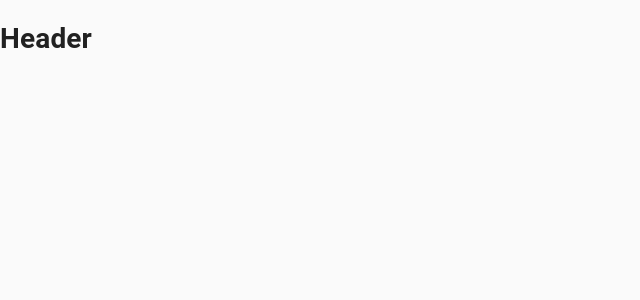
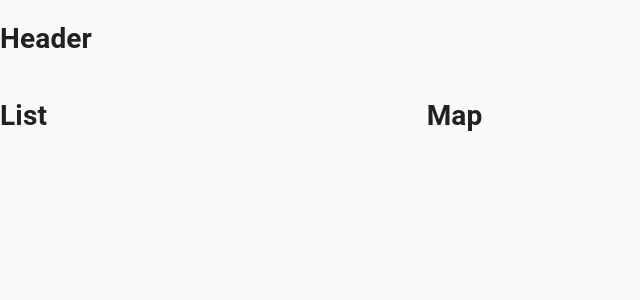
Before and after one commit to zenidith/react-travel-advisor, a React (Create React App) app: page / in a window 1280 px wide. Shown: the top 300 px of the page, without its empty margins (0-640 px from the left). Built offline with nearby package versions, Linux system fonts and the light colour scheme.

Commit message:
set up the list and maps basics in app.js

```diff
--- a/src/App.js
+++ b/src/App.js
@@ -11,7 +11,12 @@
             <CssBaseline />
             <Header />
             <Grid container spacing={3} style={{ width: '100%' }}>
-
+                <Grid item xs={12} md={4}>
+                    <List />
+                </Grid>
+                <Grid item xs={12} md={8}>
+                    <Map />
+                </Grid>
             </Grid>
         </>
 
```
